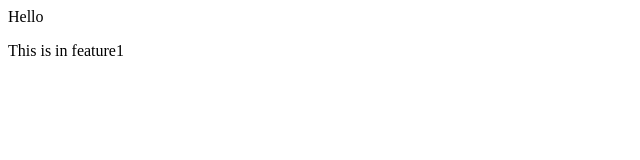
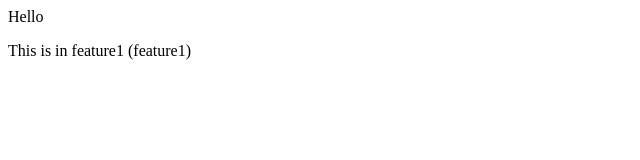
Before and after one commit to Shriyadevulapally/NewLocalRepo, a plain HTML site: page index.html in a window 1280 px wide. Shown: the full height of the page, 0-640 px from the left. Drawn offline with Linux system fonts and the light colour scheme.

Commit message:
add feature1

```diff
--- a/index.html
+++ b/index.html
@@ -1,2 +1,2 @@
 <p>Hello</p>
-<p>This is in feature1</p>
+<p>This is in feature1 (feature1)</p>
```
